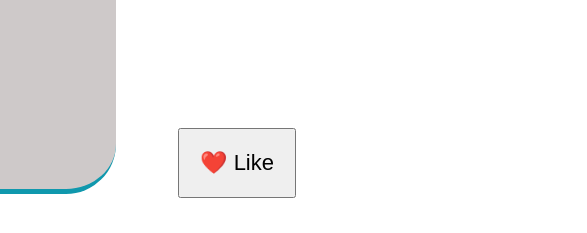
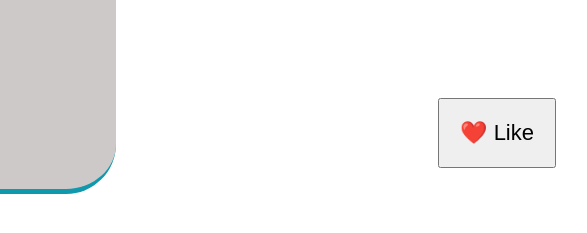
Before and after one commit to Luis-Gonzo-Velez/MyCSSpractice, a plain HTML site: page index.html in a window 1280 px wide. Shown: the part 2161-2394 px from the top of the page, 674-1261 px from the left. Drawn offline with Linux system fonts and the light colour scheme.

Commit message:
like button

```diff
--- a/index.html
+++ b/index.html
@@ -30,6 +30,7 @@
         <a href="#">Flexbox</a>
         <a href="#">Css Grid</a>
       </nav>
+      <button>❤️ Like</button>
     </header>
 
     <article>
@@ -52,7 +53,9 @@
       height="200"
       class="post-img"/>
 
-      <button>❤️ Like</button>
+
+
+
     </header>
 
       <p>
@@ -165,5 +168,6 @@
     </footer>
   </div>
 
+
   </body>
 </html>
--- a/style.css
+++ b/style.css
@@ -18,7 +18,7 @@
     /* margin-left: auto;
   margin-right: auto; */
     margin: 0 auto;
-    position: relative;
+    /* position: relative; */
   }
 
   .main-header {
@@ -41,6 +41,7 @@
 
   .post-header {
     margin-bottom: 40px;
+    position: relative;
   }
   aside {
     background-color: #cec9c9;
@@ -150,11 +151,13 @@
     font-style: italic;
   }
 
-  li:nth-child (even) {
+  li: nth-child (even);
+
+   {
     /* color: red; */
   }
   /* Misconception: this won't work! */
-  article p: first-child {
+  articlep: first-child {
     color: red;
   }
 
@@ -183,7 +186,6 @@
   .post-img {
     width: 100%;
     height: auto;
-
   }
 
   nav a:link {
@@ -196,18 +198,18 @@
     display: inline-block;
   }
 
-   nav a:link:last-child {
+  nav a:link:last-child {
     margin-right: 0;
-}
+  }
 
-button {
+   button {
   font-size: 22px;
   padding: 20px;
   cursor: pointer;
 
   position: absolute;
-  bottom: 20px;
-  right: 20px;
+  bottom: 50px;
+  right: 50px;
 }
 /* Resolving conflicts*/
 #copyright {
```
